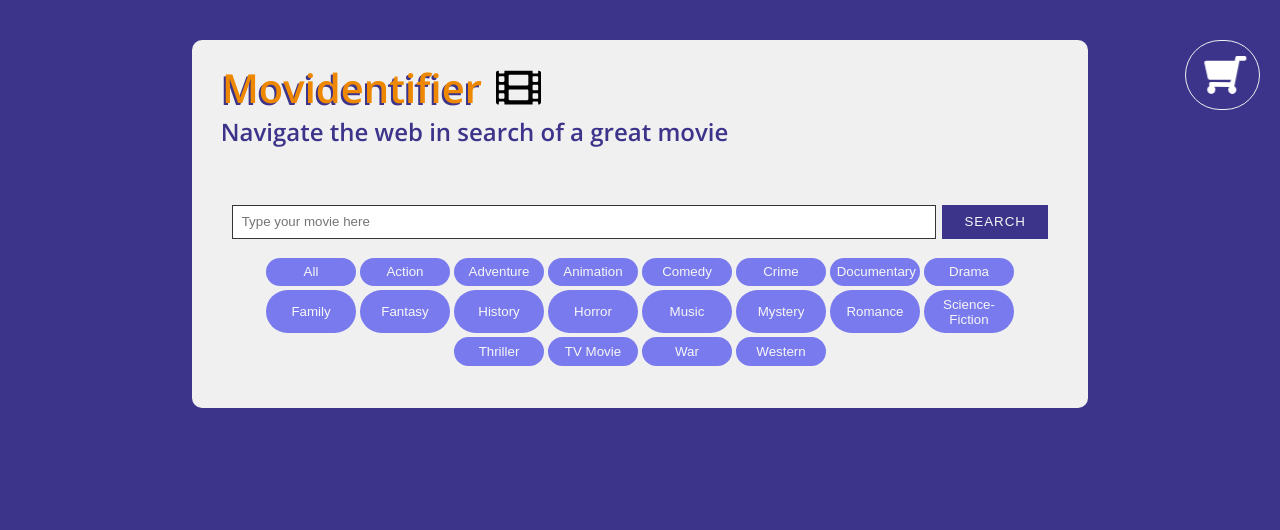
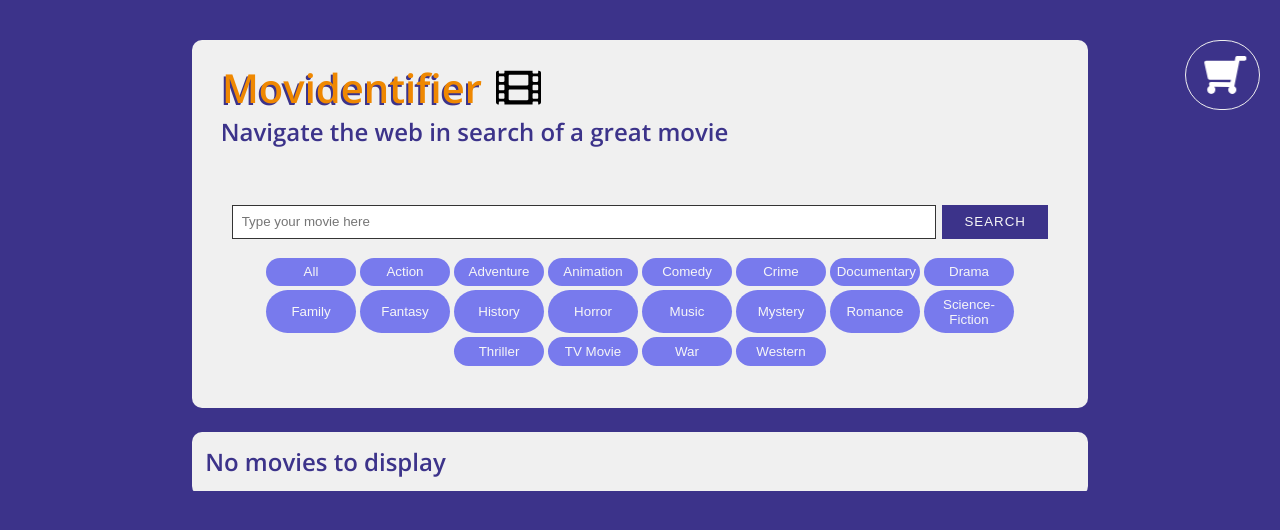
Before and after one commit to andreialexc30/movidentifier, a Vue app: page / in a window 1280 px wide. Shown: the top 530 px of the page. Built offline with nearby package versions, Linux system fonts and the light colour scheme.

Commit message:
New h1 with v-else that shows if no movies are found/displayed

```diff
--- a/src/components/Movies.vue
+++ b/src/components/Movies.vue
@@ -1,6 +1,7 @@
 <template>
     <section class="movieDetails">
         <Warnings v-if="foundMovie" />
+        <h1 class="movieDetails-heading" v-else>No movies to display</h1>
         <main class="movie-list">
             <MovieDetails :fetchedMovies="fetchedMovies"/>
         </main>
```
